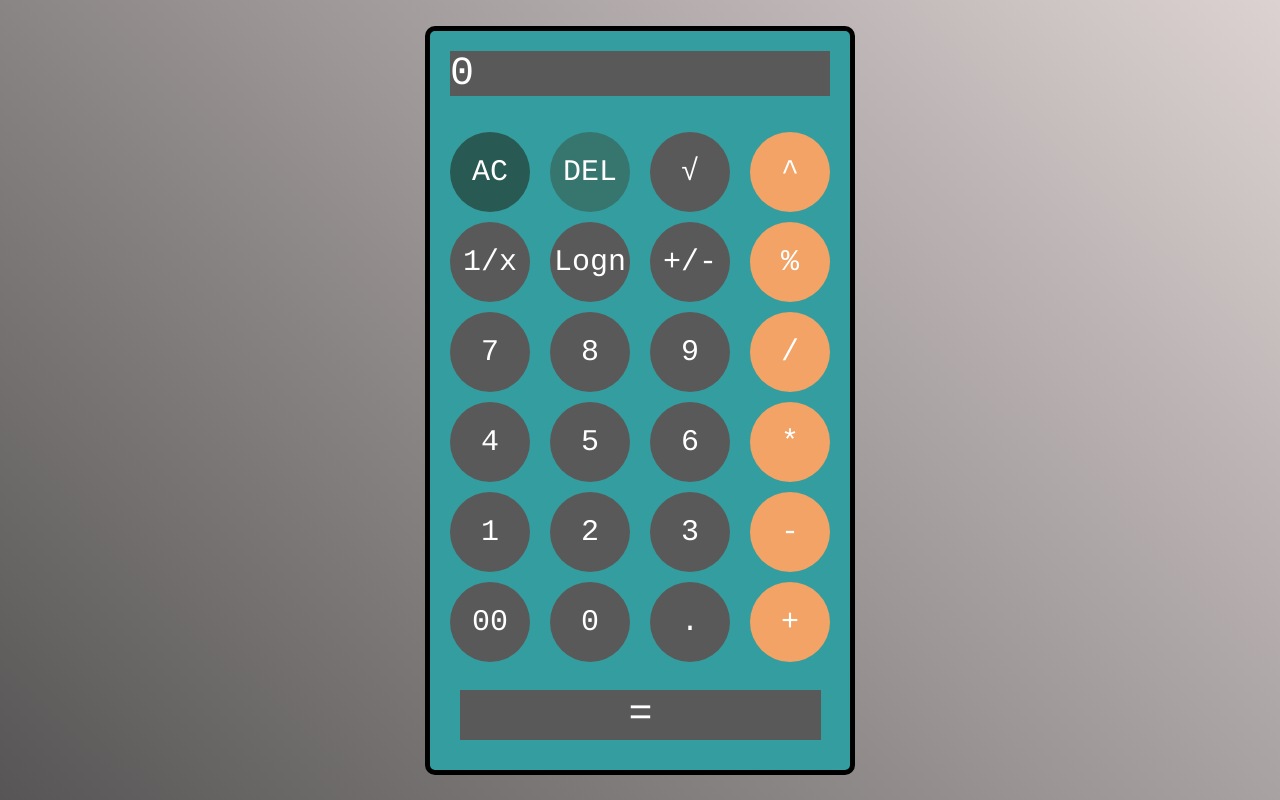
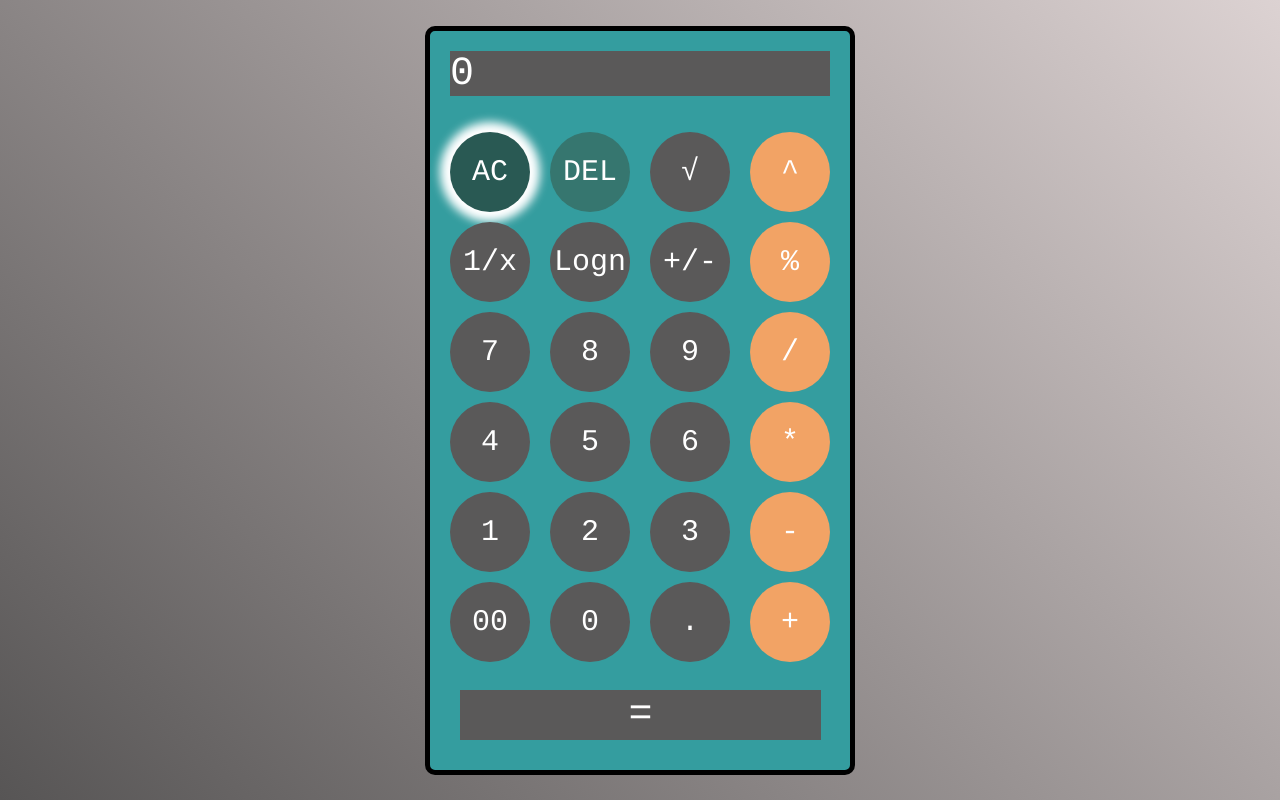
Before and after one commit to CypherGuy/Calculator, a plain HTML site: page index.html in a window 1280 px wide. In both pictures the pointer is over the button "AC". Drawn offline with Linux system fonts and the light colour scheme; a web font is replaced by a local one.

Commit message:
Add glow to hovering buttons

```diff
--- a/styles.css
+++ b/styles.css
@@ -69,6 +69,8 @@ button.keyOperation {
 
 .allButtons:hover {
     background-color: #295953;
+    box-shadow:
+    0 0 10px 10px #fff
 }
 
 .entryDeletion {
```
